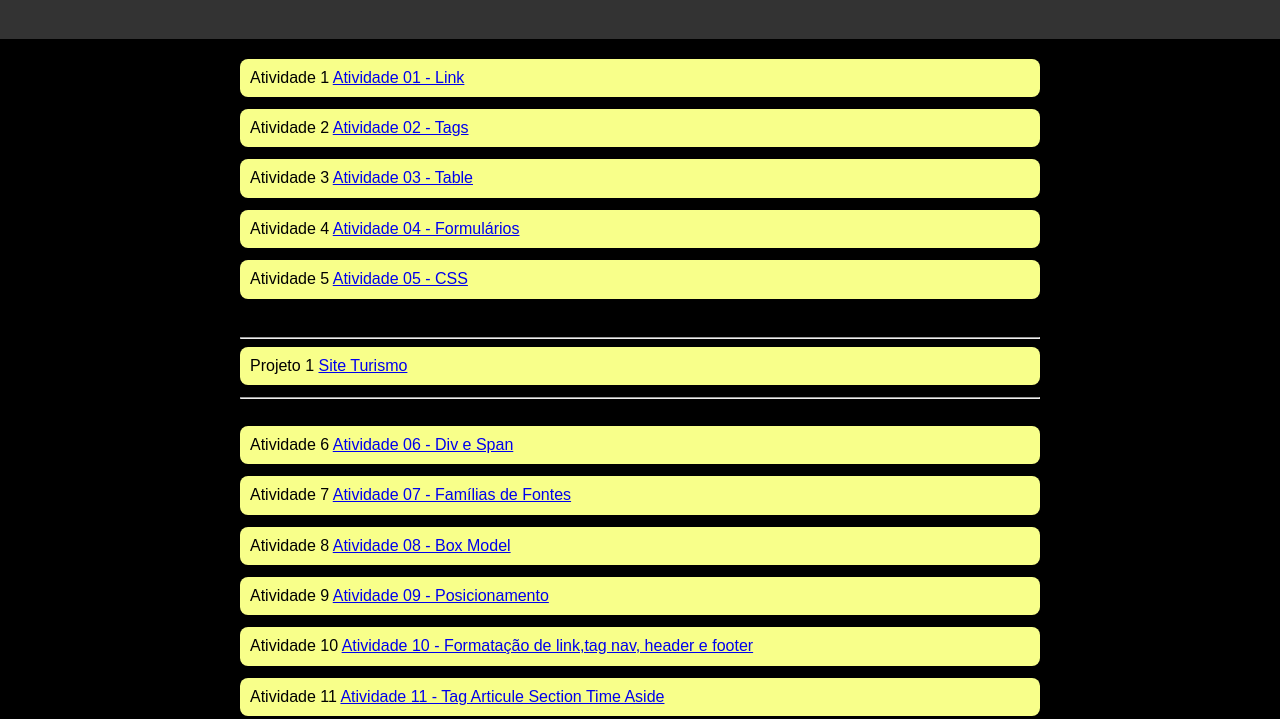
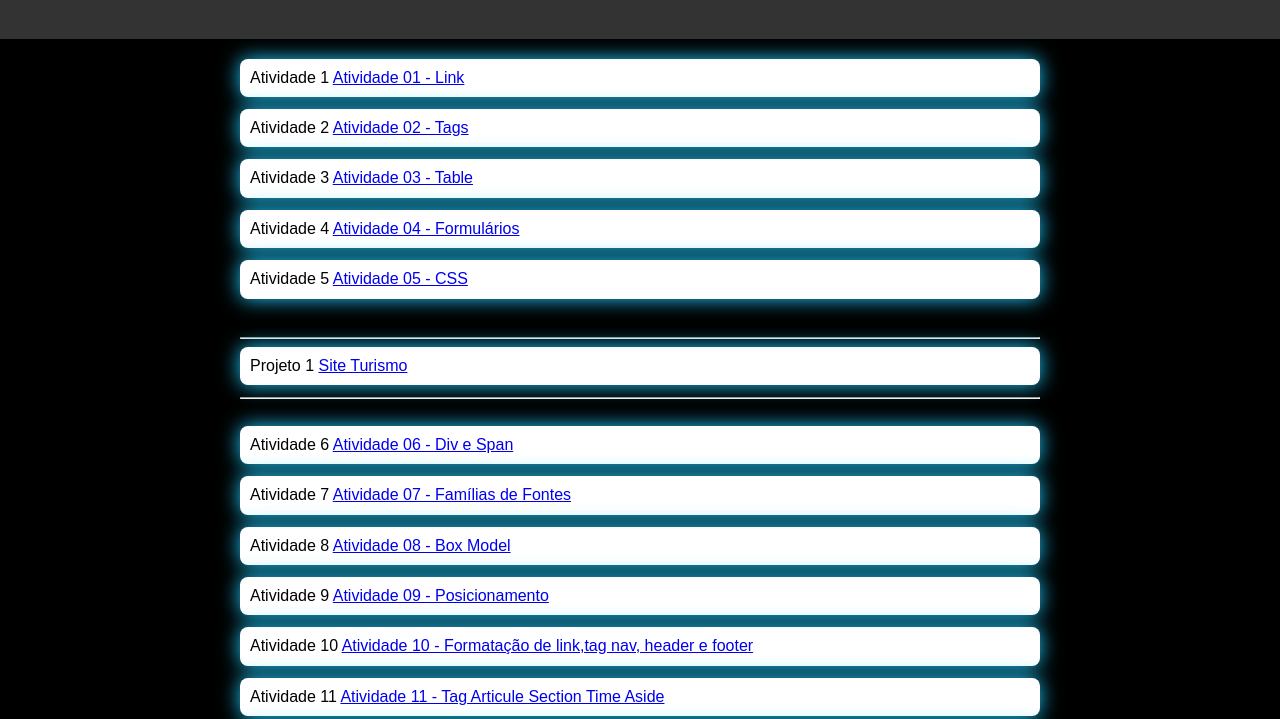
Before and after one commit to Y4NG0D/Projeto-Programacao-Web, a website: page index.html in a window 1280 px wide. Shown: the part 81-800 px from the top of the page. Drawn offline with Linux system fonts and the light colour scheme.

Commit message:
Update styles.css

```diff
--- a/styles.css
+++ b/styles.css
@@ -25,11 +25,11 @@ ul {
 }
 
 li {
-    background-color: #f8ff8a;
+    background-color: #fff;
     padding: 10px;
     margin-bottom: 12px;
     border-radius: 8px;
-    box-shadow: 0 6px 10px rgba(0, 0, 0, 0.1);
+    box-shadow: 0px 0px 20px rgb(34 204 255)
 }
 
 footer {
```
